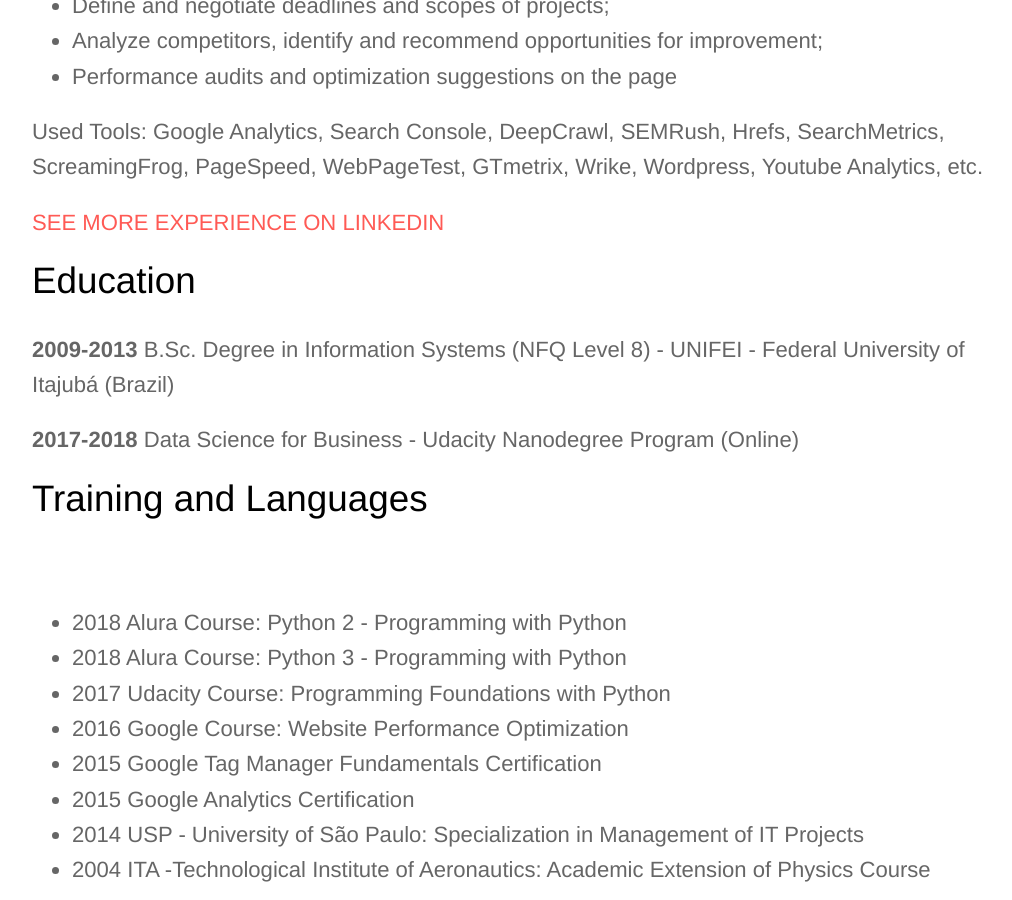
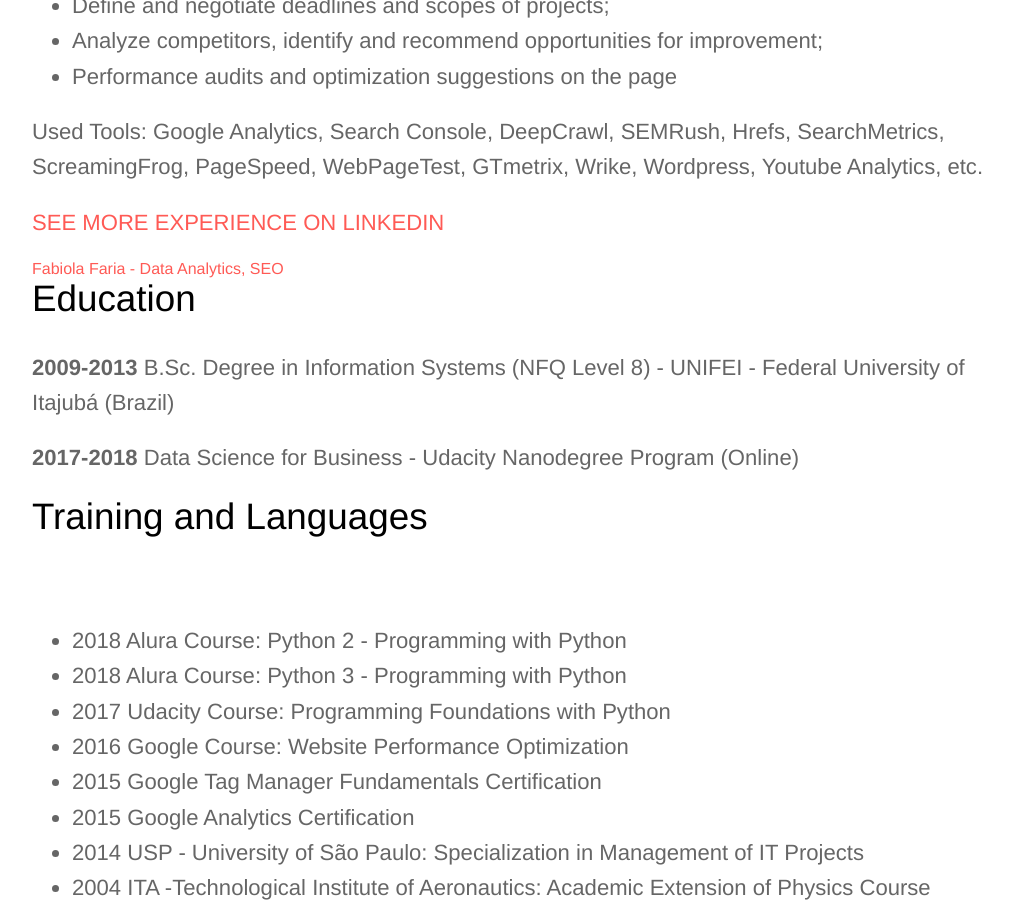
Before and after one commit to seoanalytics/seoanalytics.github.io, a Jekyll site: the page built from _consultoria/fabiola-faria-seo-data-specialist.md, in a window 1280 px wide and 900 px high, scrolled down 2744 px. Shown: the whole window, without its empty margins (108-1120 px from the left). Built offline with Jekyll 4.4.1, drawn with Linux system fonts in a browser that asks for light colours.

Commit message:
Updated '_consultoria/fabiola-faria-seo-data-specialist.md' via CloudCannon

```diff
--- a/_consultoria/fabiola-faria-seo-data-specialist.md
+++ b/_consultoria/fabiola-faria-seo-data-specialist.md
@@ -73,6 +73,8 @@
 
 [SEE MORE EXPERIENCE ON LINKEDIN](https://www.linkedin.com/in/fabiolafaria/){: target="_blank"}
 
+<div class="LI-profile-badge"  data-version="v1" data-size="large" data-locale="pt_BR" data-type="vertical" data-theme="light" data-vanity="fabiolafaria"><a class="LI-simple-link" href='https://ie.linkedin.com/in/fabiolafaria?trk=profile-badge'>Fabiola Faria - Data Analytics, SEO</a></div>
+
 ## Education
 
 **2009-2013** B.Sc. Degree in Information Systems (NFQ Level 8) - UNIFEI - Federal University of Itajub&aacute; (Brazil)
```
